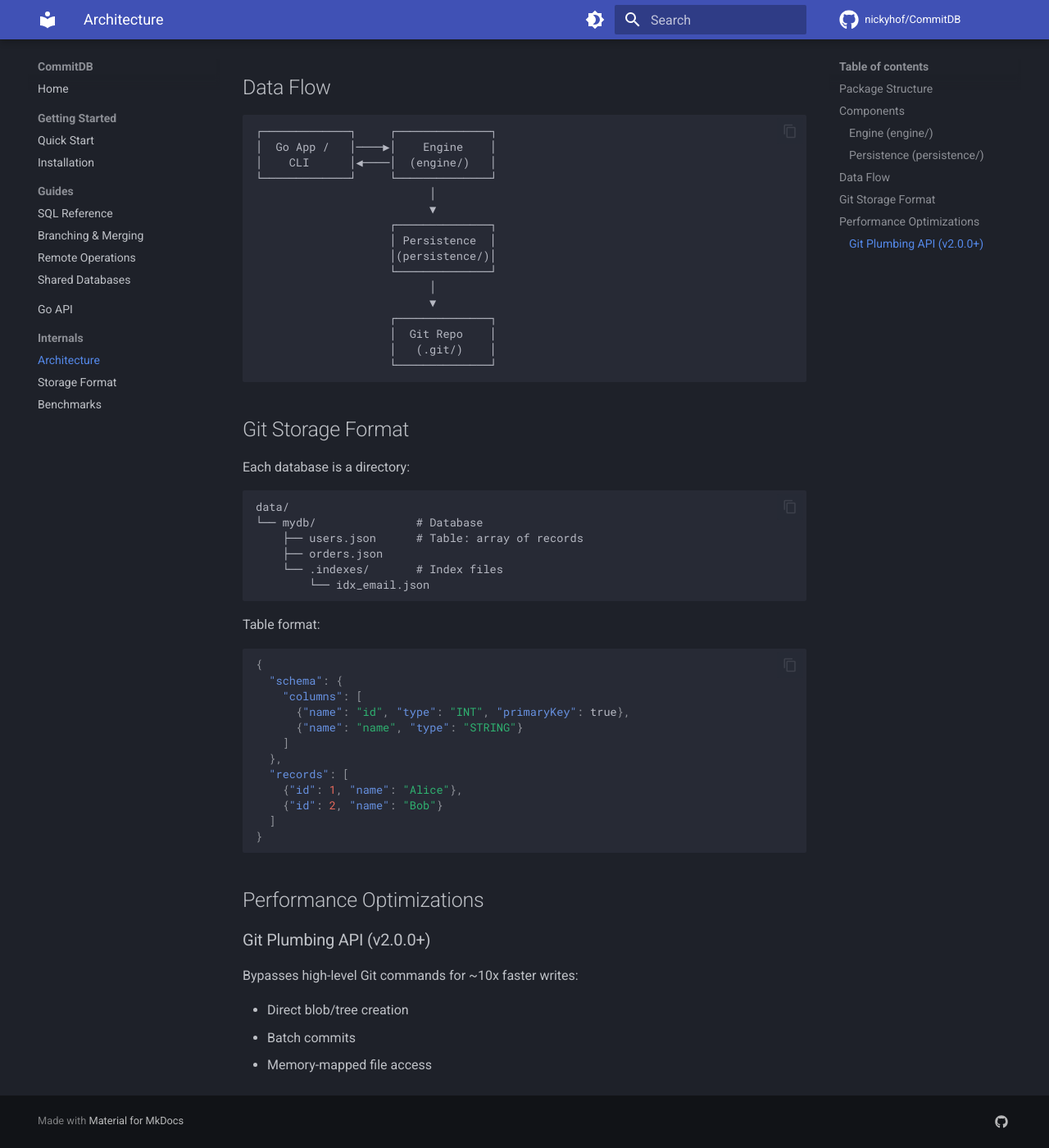
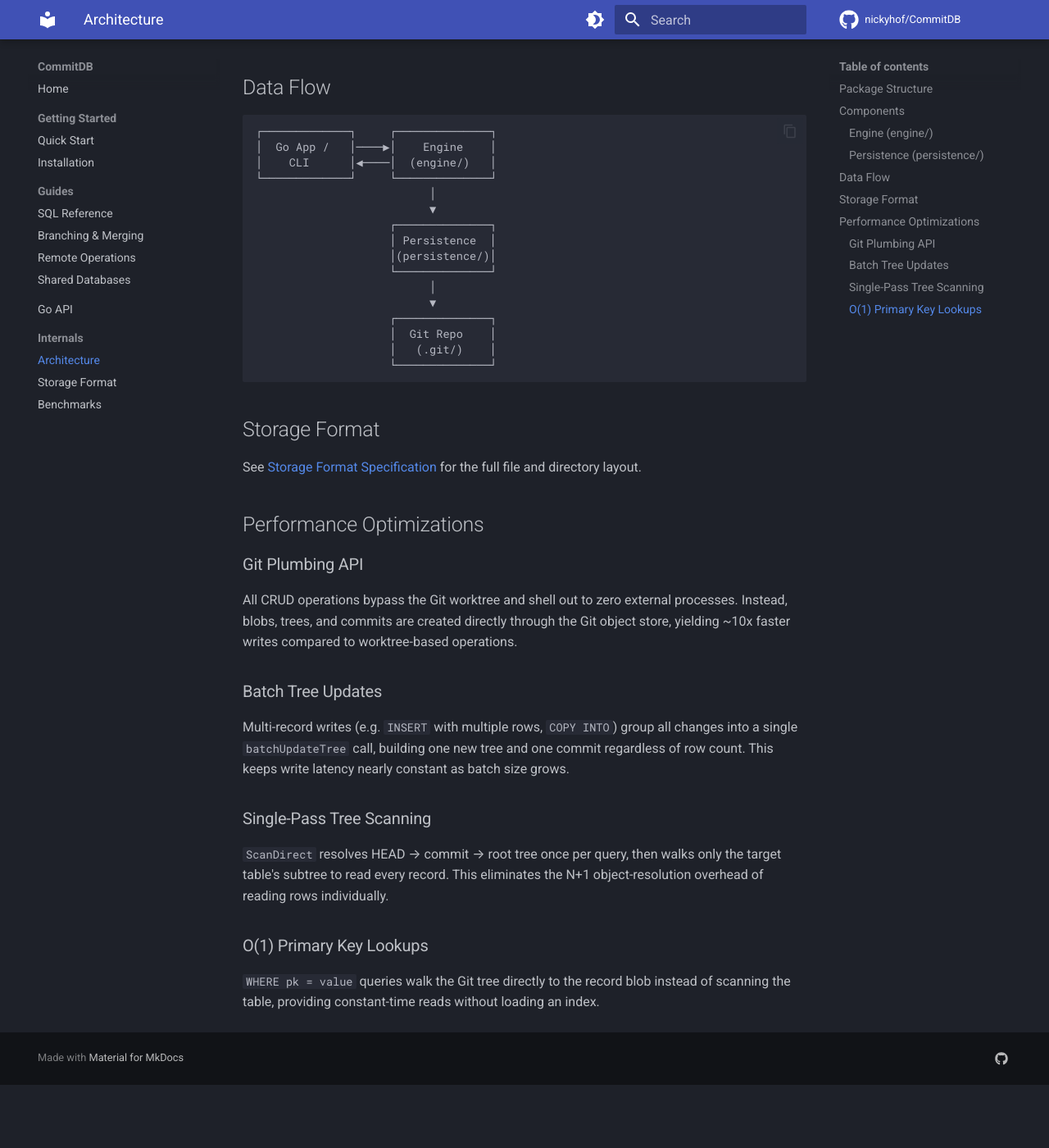
Before and after one commit to nickyhof/CommitDB, an MkDocs documentation site: the page built from docs/architecture.md, in a window 1280 px wide and 1400 px high, scrolled down 1096 px. Shown: the whole window at 82% size. Built offline with MkDocs 1.6.1 and Material for MkDocs 9.7.7, drawn with Linux system fonts in a browser that asks for light colours; comment, search, counter and statistics services are not loaded; after the commit the page ends 2419 px from its top, so only the background shows below that.

Commit message:
Update architecture docs

````diff
--- a/docs/architecture.md
+++ b/docs/architecture.md
@@ -64,42 +64,24 @@ Git-backed storage with:
                     └──────────────┘
 ```
 
-## Git Storage Format
+## Storage Format
 
-Each database is a directory:
-
-```
-data/
-└── mydb/               # Database
-    ├── users.json      # Table: array of records
-    ├── orders.json
-    └── .indexes/       # Index files
-        └── idx_email.json
-```
-
-Table format:
-
-```json
-{
-  "schema": {
-    "columns": [
-      {"name": "id", "type": "INT", "primaryKey": true},
-      {"name": "name", "type": "STRING"}
-    ]
-  },
-  "records": [
-    {"id": 1, "name": "Alice"},
-    {"id": 2, "name": "Bob"}
-  ]
-}
-```
+See [Storage Format Specification](storage-format.md) for the full file and directory layout.
 
 ## Performance Optimizations
 
-### Git Plumbing API (v2.0.0+)
+### Git Plumbing API
 
-Bypasses high-level Git commands for ~10x faster writes:
+All CRUD operations bypass the Git worktree and shell out to zero external processes. Instead, blobs, trees, and commits are created directly through the Git object store, yielding ~10x faster writes compared to worktree-based operations.
 
-- Direct blob/tree creation
-- Batch commits
-- Memory-mapped file access
+### Batch Tree Updates
+
+Multi-record writes (e.g. `INSERT` with multiple rows, `COPY INTO`) group all changes into a single `batchUpdateTree` call, building one new tree and one commit regardless of row count. This keeps write latency nearly constant as batch size grows.
+
+### Single-Pass Tree Scanning
+
+`ScanDirect` resolves HEAD → commit → root tree once per query, then walks only the target table's subtree to read every record. This eliminates the N+1 object-resolution overhead of reading rows individually.
+
+### O(1) Primary Key Lookups
+
+`WHERE pk = value` queries walk the Git tree directly to the record blob instead of scanning the table, providing constant-time reads without loading an index.
````
